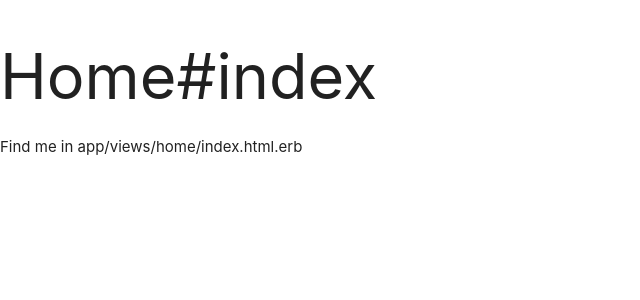
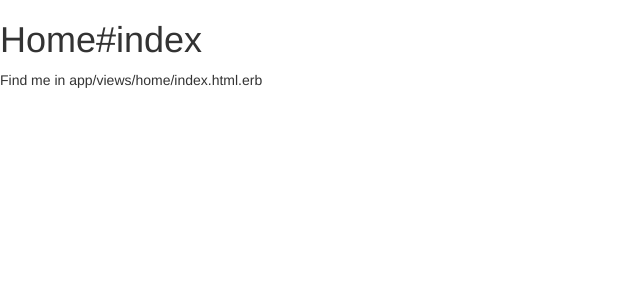
Before and after one commit to Sudok/gmovie, a Rails app: page / in a window 1280 px wide. Shown: the top 300 px of the page, without its empty margins (0-640 px from the left). Run offline with Rails 7, Linux system fonts and the light colour scheme; style sheets or scripts are compiled from the project's sources; some libraries are stand-ins or nearby versions.

Commit message:
installing bootstrap gem

```diff
--- a/app/assets/javascripts/application.js
+++ b/app/assets/javascripts/application.js
@@ -12,6 +12,7 @@
 //
 //= require jquery
 //= require jquery_ujs
+//= require bootstrap-sprockets
 //= require turbolinks
 //= require materialize-sprockets
 //= require_tree .
--- a/app/assets/stylesheets/application.scss
+++ b/app/assets/stylesheets/application.scss
@@ -1,2 +1,4 @@
 @import "materialize";
 @import "material_icons";
+@import "bootstrap-sprockets";
+@import "bootstrap";
```
Also changed, not shown: Gemfile, Gemfile.lock.
